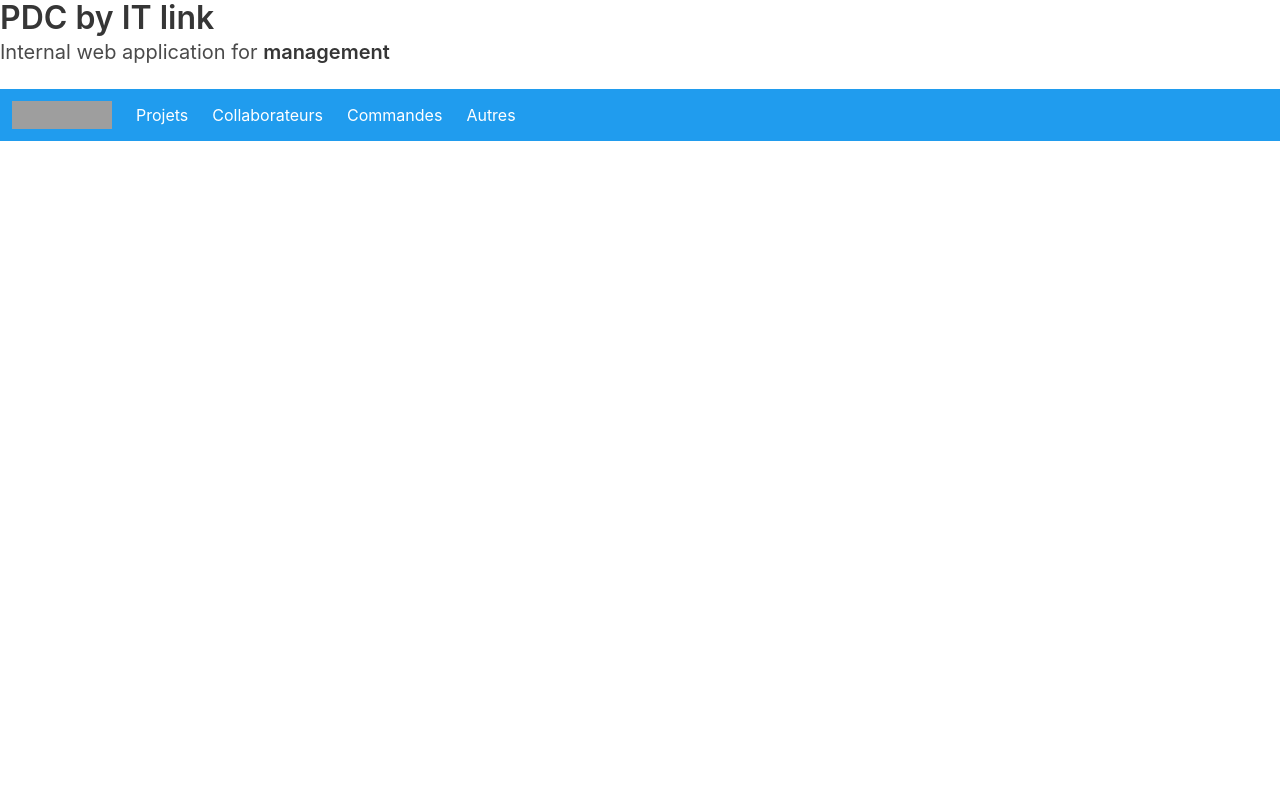
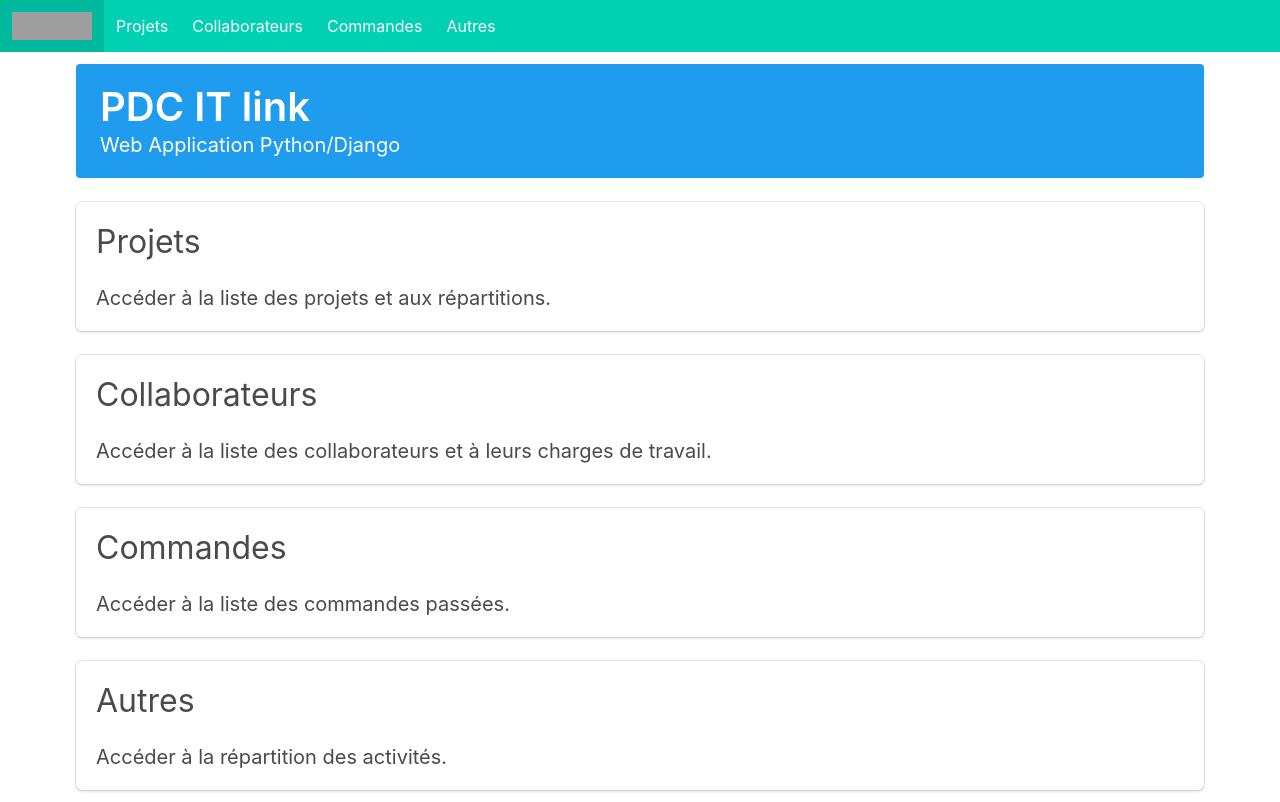
Before and after one commit to PLsergent/pdc_itlink, a Django app: page /pdc/ in a window 1280 px wide. Before the commit the page ends 141 px from the top, so only its background shows below. Run offline with Django 3.2, Linux system fonts and the light colour scheme; some libraries are stand-ins or nearby versions; grey boxes are pictures that could not be loaded.

Commit message:
index html css

```diff
--- a/pdc_app/pdc_core_app/templates/pdc_core_app/autres.html
+++ b/pdc_app/pdc_core_app/templates/pdc_core_app/autres.html
@@ -0,0 +1,5 @@
+{% extends "./base.html" %}
+
+{% block content %}
+
+{% endblock %}
--- a/pdc_app/pdc_core_app/templates/pdc_core_app/base.html
+++ b/pdc_app/pdc_core_app/templates/pdc_core_app/base.html
@@ -8,24 +8,18 @@
       <title>PDC for IT link</title>
   </head>
   <body>
-    <h1 class="title">
-      PDC by IT link
-    </h1>
-    <p class="subtitle">
-      Internal web application for <strong>management</strong>
-    </p>
-    <nav class='navbar is-info' role='navigation' aria-label='main navigation'>
+    <nav class='navbar is-primary' role='navigation' aria-label='main navigation'>
       <div class='navbar-brand'>
-        <a href='/' class='navbar-item'>
+        <a href='/pdc/' class='navbar-item'>
           <img src='https://www.itlink.fr/wp-content/uploads/2018/08/ITLINK-logo-1.png' alt=''
-               width='100'>
+               width='80'>
         </a>
       </div>
         <div class='navbar-start'>
-          <a href='/projets' class='navbar-item'>Projets</a>
-          <a href='/collaborateurs' class='navbar-item'>Collaborateurs</a>
-          <a href='/commandes' class='navbar-item'>Commandes</a>
-          <a href='/autres' class='navbar-item'>Autres</a>
+          <a href='/pdc/projets' class='navbar-item'>Projets</a>
+          <a href='/pdc/collaborateurs' class='navbar-item'>Collaborateurs</a>
+          <a href='/pdc/commandes' class='navbar-item'>Commandes</a>
+          <a href='/pdc/autres' class='navbar-item'>Autres</a>
       </div>
     </nav>
     <div class='container'>
--- a/pdc_app/pdc_core_app/templates/pdc_core_app/collaborateurs.html
+++ b/pdc_app/pdc_core_app/templates/pdc_core_app/collaborateurs.html
@@ -0,0 +1,5 @@
+{% extends "./base.html" %}
+
+{% block content %}
+
+{% endblock %}
--- a/pdc_app/pdc_core_app/templates/pdc_core_app/commandes.html
+++ b/pdc_app/pdc_core_app/templates/pdc_core_app/commandes.html
@@ -0,0 +1,5 @@
+{% extends "./base.html" %}
+
+{% block content %}
+
+{% endblock %}
--- a/pdc_app/pdc_core_app/templates/pdc_core_app/index.html
+++ b/pdc_app/pdc_core_app/templates/pdc_core_app/index.html
@@ -1,4 +1,37 @@
 {% extends "./base.html" %}
 
 {% block content %}
+
+<div class="tile is-parent">
+   <article class="tile is-child notification is-info">
+     <p class="title is-2">PDC IT link</p>
+     <p class="subtitle">Web Application Python/Django</p>
+   </article>
+ </div>
+ <div class="tile is-parent">
+   <a href='/pdc/projets' class="tile is-child box">
+     <p class="subtitle is-3">Projets</p>
+     <p class="subtitle">Accéder à la liste des projets et aux répartitions.</p>
+   </a>
+ </div>
+ <div class="tile is-parent">
+   <a href='/pdc/collaborateurs' class="tile is-child box">
+     <p class="subtitle is-3">Collaborateurs</p>
+     <p class="subtitle">Accéder à la liste des collaborateurs et à leurs charges
+     de travail.</p>
+   </a>
+ </div>
+ <div class="tile is-parent">
+   <a href='/pdc/commandes' class="tile is-child box">
+     <p class="subtitle is-3">Commandes</p>
+     <p class="subtitle">Accéder à la liste des commandes passées.</p>
+   </a>
+ </div>
+ <div class="tile is-parent">
+   <a href='/pdc/autres' class="tile is-child box">
+     <p class="subtitle is-3">Autres</p>
+     <p class="subtitle">Accéder à la répartition des activités.</p>
+   </a>
+ </div>
+
 {% endblock %}
--- a/pdc_app/pdc_core_app/templates/pdc_core_app/projets.html
+++ b/pdc_app/pdc_core_app/templates/pdc_core_app/projets.html
@@ -0,0 +1,5 @@
+{% extends "./base.html" %}
+
+{% block content %}
+
+{% endblock %}
--- a/pdc_app/pdc_core_app/urls.py
+++ b/pdc_app/pdc_core_app/urls.py
@@ -4,4 +4,8 @@ from . import views
 
 urlpatterns = [
     path('', views.index, name='index'),
+    path('projets/', views.projets, name='projets'),
+    path('collaborateurs/', views.collaborateurs, name='collaborateurs'),
+    path('commandes/', views.commandes, name='commandes'),
+    path('autres/', views.autres, name='autres'),
 ]
--- a/pdc_app/pdc_core_app/views.py
+++ b/pdc_app/pdc_core_app/views.py
@@ -3,3 +3,19 @@ from django.shortcuts import render
 
 def index(request):
     return render(request, 'pdc_core_app/index.html')
+
+
+def projets(request):
+    return render(request, 'pdc_core_app/projets.html')
+
+
+def collaborateurs(request):
+    return render(request, 'pdc_core_app/collaborateurs.html')
+
+
+def commandes(request):
+    return render(request, 'pdc_core_app/commandes.html')
+
+
+def autres(request):
+    return render(request, 'pdc_core_app/autres.html')
```
